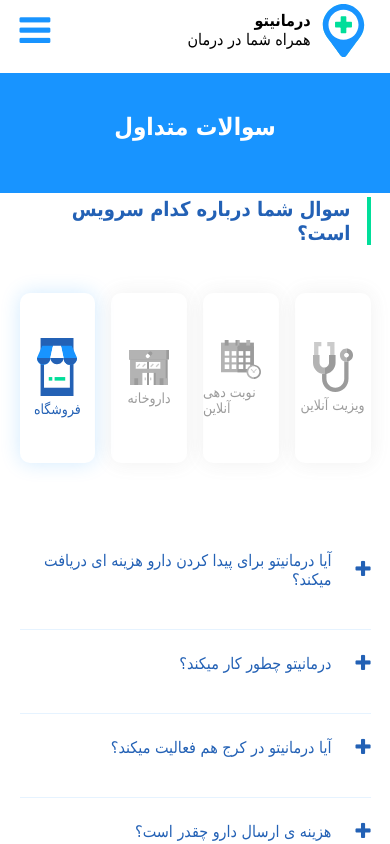
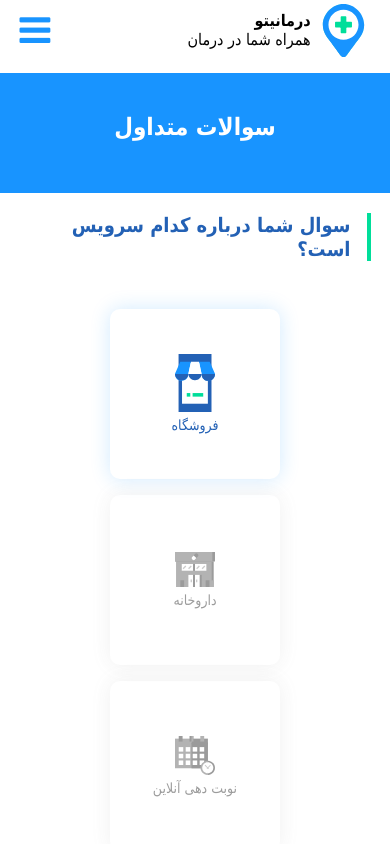
Before and after one commit to kave-me/darmanito-react, a React (Create React App) app: page /faq in a window 390 px wide. Shown: the top 844 px of the page. Built offline with nearby package versions, Linux system fonts and the light colour scheme; a small style sheet from the web is missing.

Commit message:
fix AboutIconList responsive bug

```diff
--- a/src/asset/sass/component/_FaqIconList.scss
+++ b/src/asset/sass/component/_FaqIconList.scss
@@ -2,6 +2,7 @@
     display: flex;
     justify-content: space-around;
     gap: 1rem;
+    flex-wrap: wrap;
 
 
 
--- a/src/asset/sass/index.css
+++ b/src/asset/sass/index.css
@@ -631,6 +631,7 @@
   border-right: 4px solid #00DE9A;
   direction: rtl;
   padding-right: 1rem;
+  margin-top: 1rem;
   margin-bottom: 3rem;
 }
 
@@ -681,6 +682,8 @@
   -ms-flex-pack: distribute;
       justify-content: space-around;
   gap: 1rem;
+  -ms-flex-wrap: wrap;
+      flex-wrap: wrap;
 }
 
 .FaqQuestionContainer {
--- a/src/asset/sass/pages/_faq.scss
+++ b/src/asset/sass/pages/_faq.scss
@@ -5,6 +5,14 @@
             border-right: 4px solid $secondary-color;
             direction: rtl;
             padding-right: 1rem;
+            margin-top: 1rem;
             margin-bottom: 3rem;
         }
 }
+@media screen and (max-width: 700px) {
+    .faqPageMainSection {
+        &__title {
+            // margin-bottom: 1rem;
+        }
+    }
+}
```
Also changed, not shown: 1 other file (tests, documents, lock files or other folders).
